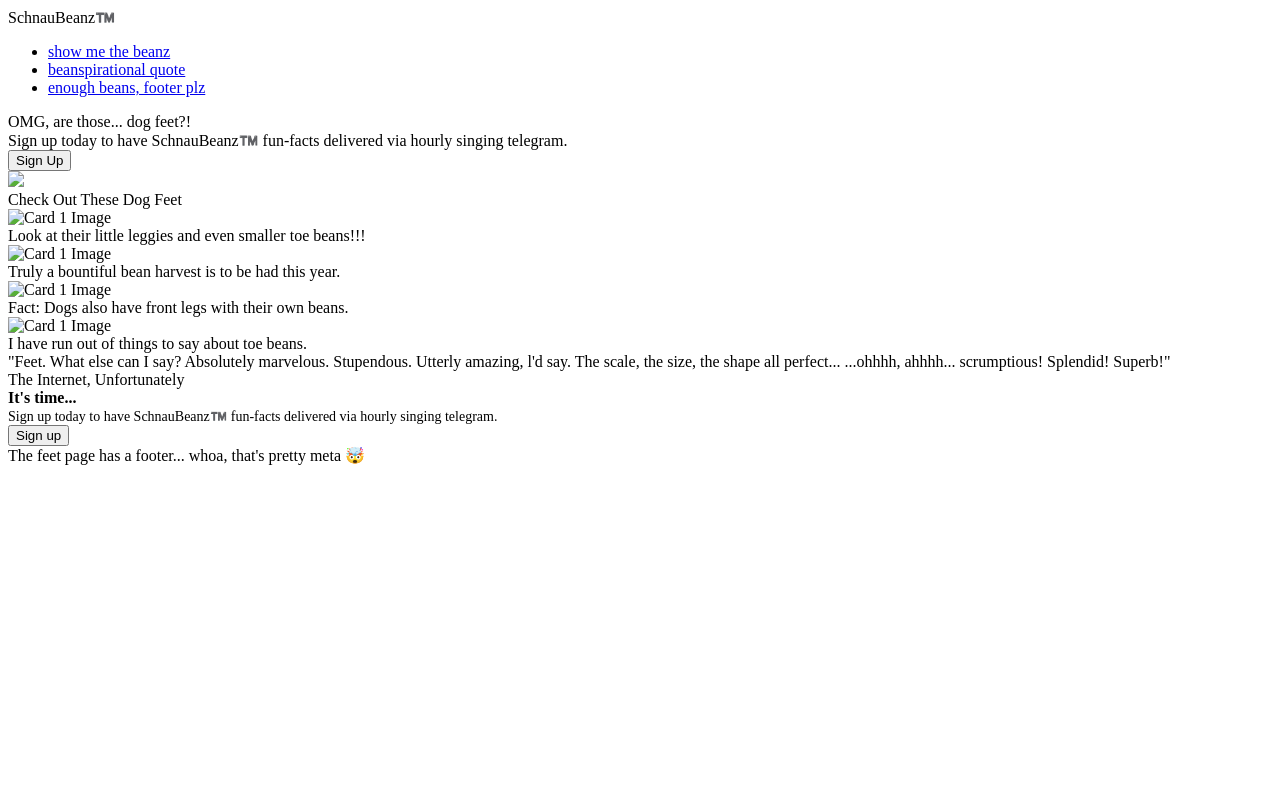
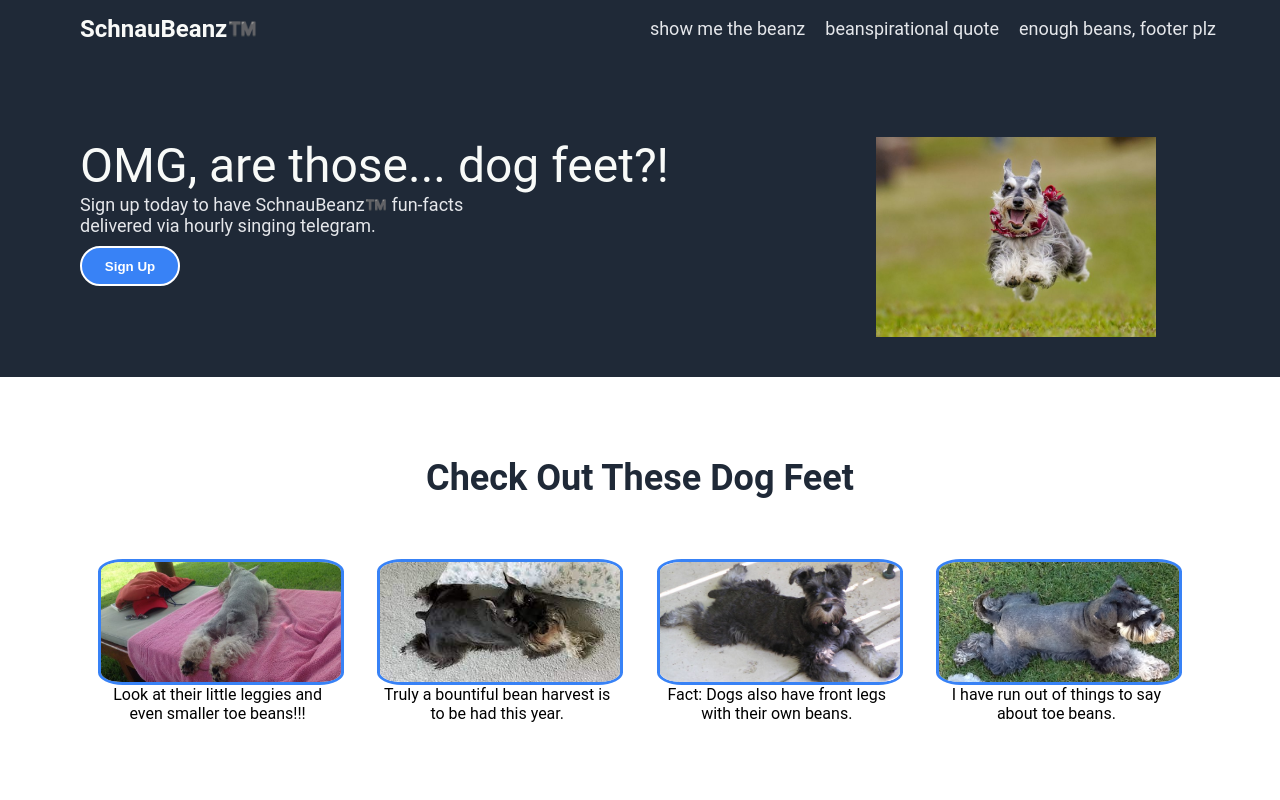
Before and after one commit to imalreadyafiddle/odin-landing-page, a plain HTML site: page index.html in a window 1280 px wide. Shown: the top 800 px of the page. Drawn offline with Linux system fonts and the light colour scheme; the site is published under a folder, as on GitHub Pages, so addresses that start at the root find nothing; a web font is replaced by a local one.

Commit message:
Who would win? 1 furstrated developer or 5 slashy bois?

```diff
--- a/index.html
+++ b/index.html
@@ -4,7 +4,7 @@
 <head>
     <meta charset = "utf-8">
     <meta name = "viewport" content = "width=device-width, initial-scale=1.0">
-    <link rel = "stylesheet" href = "/styles/style.css">
+    <link rel = "stylesheet" href = "styles/style.css">
     <link rel = "stylesheet" href = "https://use.typekit.net/xes1hkh.css">
     <title>imalreadyafiddle's landing page project</title>
 </head>
@@ -26,26 +26,26 @@
             <div class = "hero-text-secondary">Sign up today to have SchnauBeanz™️ fun-facts delivered via hourly singing telegram.</div>
             <button id = "hero-button">Sign Up</button>
         </div>
-        <img class = "hero-image" src="/images/hero-image.jpg" />
+        <img class = "hero-image" src="images/hero-image.jpg" />
     </div>
 
     <div class = "container info-cards">
         <div class = "info-card-header" id = "bean-pics">Check Out These Dog Feet</div>
         <div class = "card-container">
             <div class = "info-card">
-                <img class = "card-image" src= "/images/card-image-1.jpg" alt = "Card 1 Image"/>
+                <img class = "card-image" src= "images/card-image-1.jpg" alt = "Card 1 Image"/>
                 <div class = "card-text">Look at their little leggies and even smaller toe beans!!!</div>
             </div>
             <div class = "info-card">
-                <img class = "card-image" src="/images/card-image-2.jpg" alt = "Card 1 Image" />
+                <img class = "card-image" src="images/card-image-2.jpg" alt = "Card 1 Image" />
                 <div class = "card-text">Truly a bountiful bean harvest is to be had this year.</div>
             </div>
             <div class = "info-card">
-                <img class = "card-image" src="/images/card-image-3.jpg" alt = "Card 1 Image" />
+                <img class = "card-image" src="images/card-image-3.jpg" alt = "Card 1 Image" />
                 <div class = "card-text">Fact: Dogs also have front legs with their own beans.</div>
             </div>
             <div class = "info-card">
-                <img class = "card-image" src="/images/card-image-4.jpg" alt = "Card 1 Image" />
+                <img class = "card-image" src="images/card-image-4.jpg" alt = "Card 1 Image" />
                 <div class = "card-text">I have run out of things to say about toe beans.</div>
             </div>
         </div>
```
